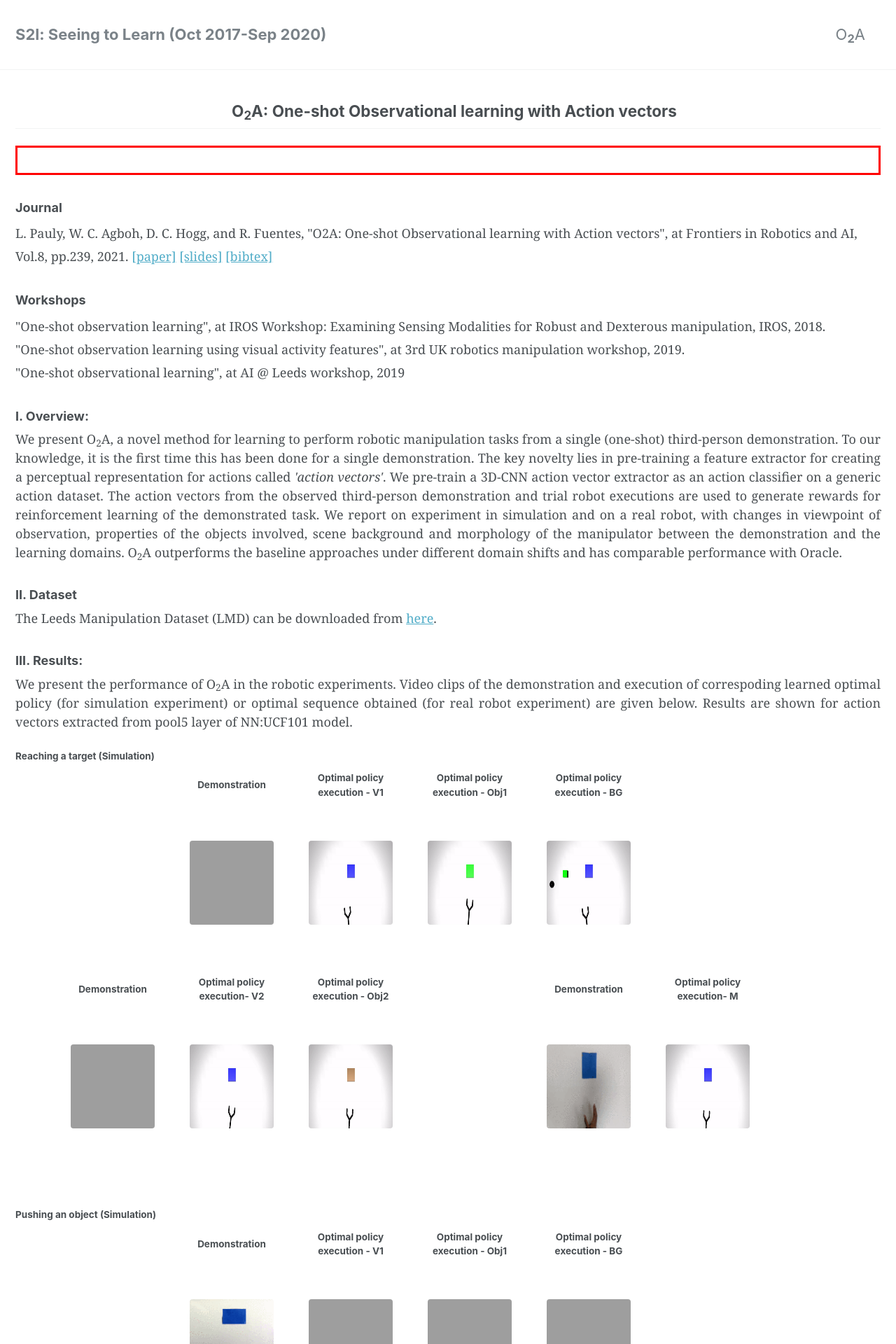
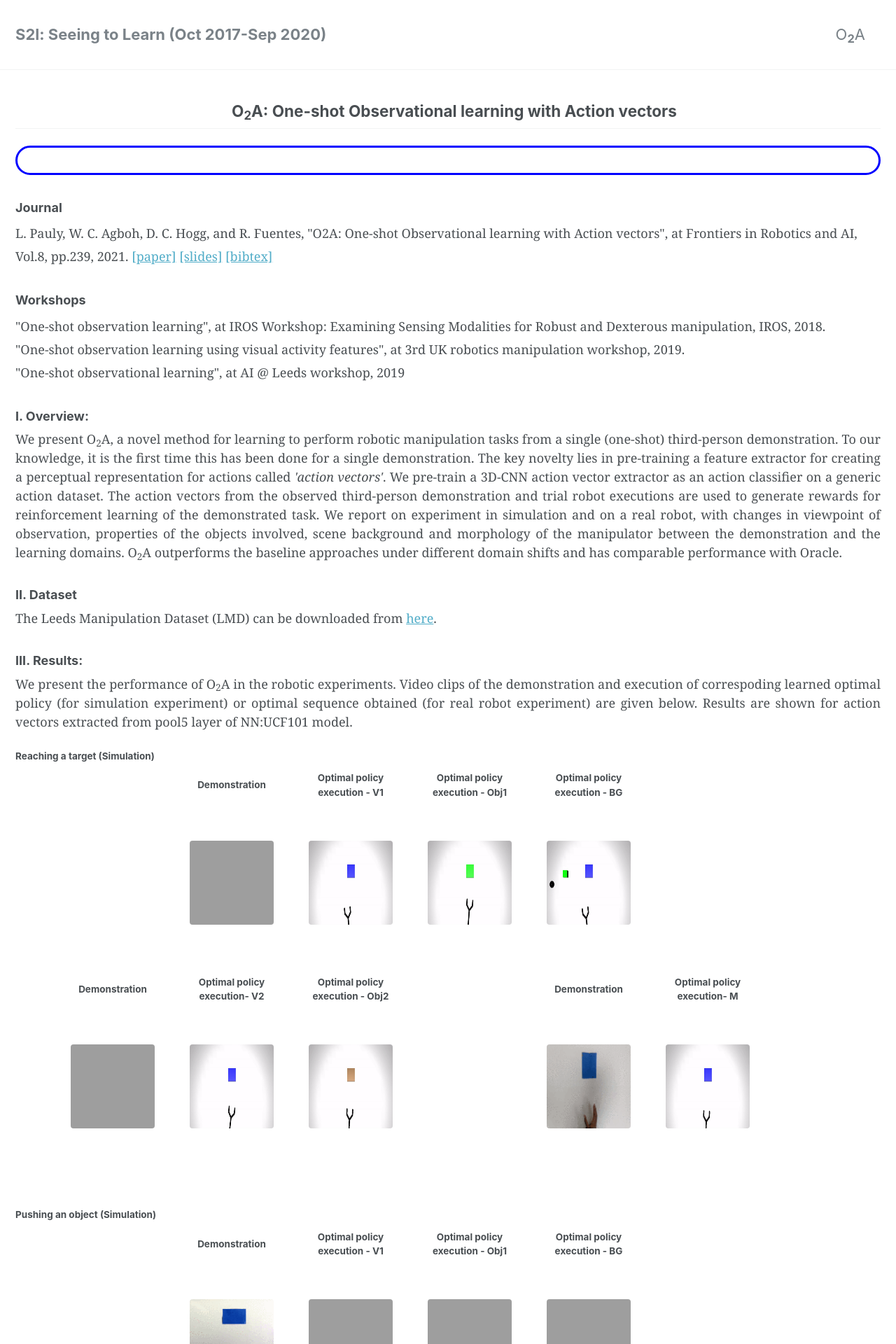
Before and after one commit to leopauly/s2l, a Jekyll site: the page built from _pages/stage1.md, in a window 1280 px wide. Shown: the top 1920 px of the page at 70% size. Built offline with Jekyll 4.4.1, drawn with Linux system fonts in a browser that asks for light colours; grey boxes are pictures that could not be loaded.

Commit message:
Update stage1.md

```diff
--- a/_pages/stage1.md
+++ b/_pages/stage1.md
@@ -13,7 +13,7 @@ comments:
 </font>
 
 <font face="Georgia" size="4">
-<p style="border:3px; border-style:solid; border-color:#FF0000; padding: 1em;">
+<p style="border:3px; border-style:solid; border-radius: 25px; border-color:#0000FF; padding: 1em;">
 
 <h3><b>Journal</b> </h3>
 L. Pauly, W. C. Agboh, D. C. Hogg, and R. Fuentes, "O2A: One-shot Observational
```
